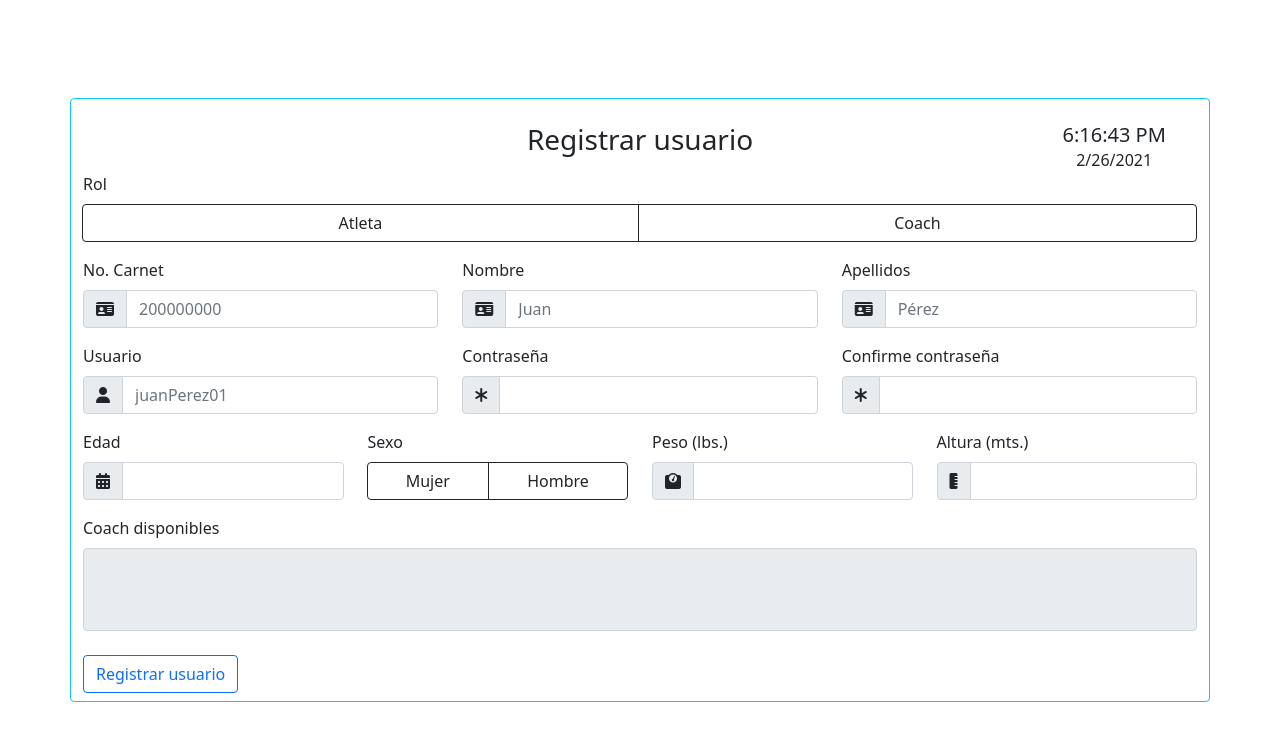
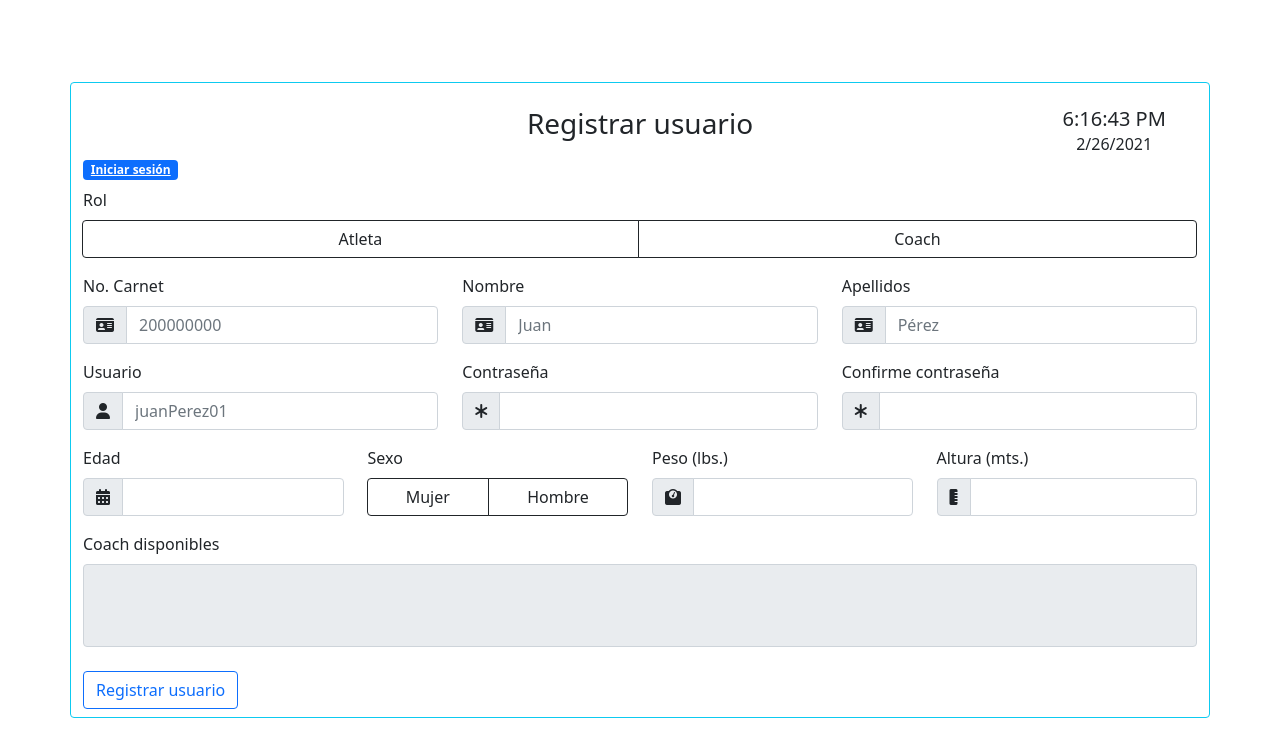
Before and after one commit to javier3448/ACE2_2S21_G10, a React (Create React App) app in the folder Practica 1/client/: page /signup in a window 1280 px wide. Shown: the top 756 px of the page. Built offline with nearby package versions, Linux system fonts and the light colour scheme.

Commit message:
agregado botón para regresar a signin

```diff
--- a/Practica 1/client/src/components/sign-up/SignUpView.js
+++ b/Practica 1/client/src/components/sign-up/SignUpView.js
@@ -1,7 +1,7 @@
 import axios from "axios";
 import React from "react";
 import { useState } from "react";
-import { Redirect, useHistory, useLocation } from "react-router-dom";
+import { Link, Redirect, useHistory, useLocation } from "react-router-dom";
 import { urlServer } from "../../config";
 import { useAuth } from "../../services/useInfo";
 import TimeView from "../nav-bar/TimeView";
@@ -57,7 +57,7 @@ export default function SignUp() {
       history.push('/signin');
     } else {
       /// El servidor no está OK
-      alert('Nose pudo crear el usuario')
+      alert('No se pudo crear el usuario')
     }
   };
 
@@ -139,6 +139,7 @@ export default function SignUp() {
             </h3>
             <TimeView />
           </div>
+          <Link className="badge bg-primary mb-2" to="/signin">Iniciar sesión</Link>
           <div className="row">
             <div className="col">
               <label className="form-label">Rol</label>
```
